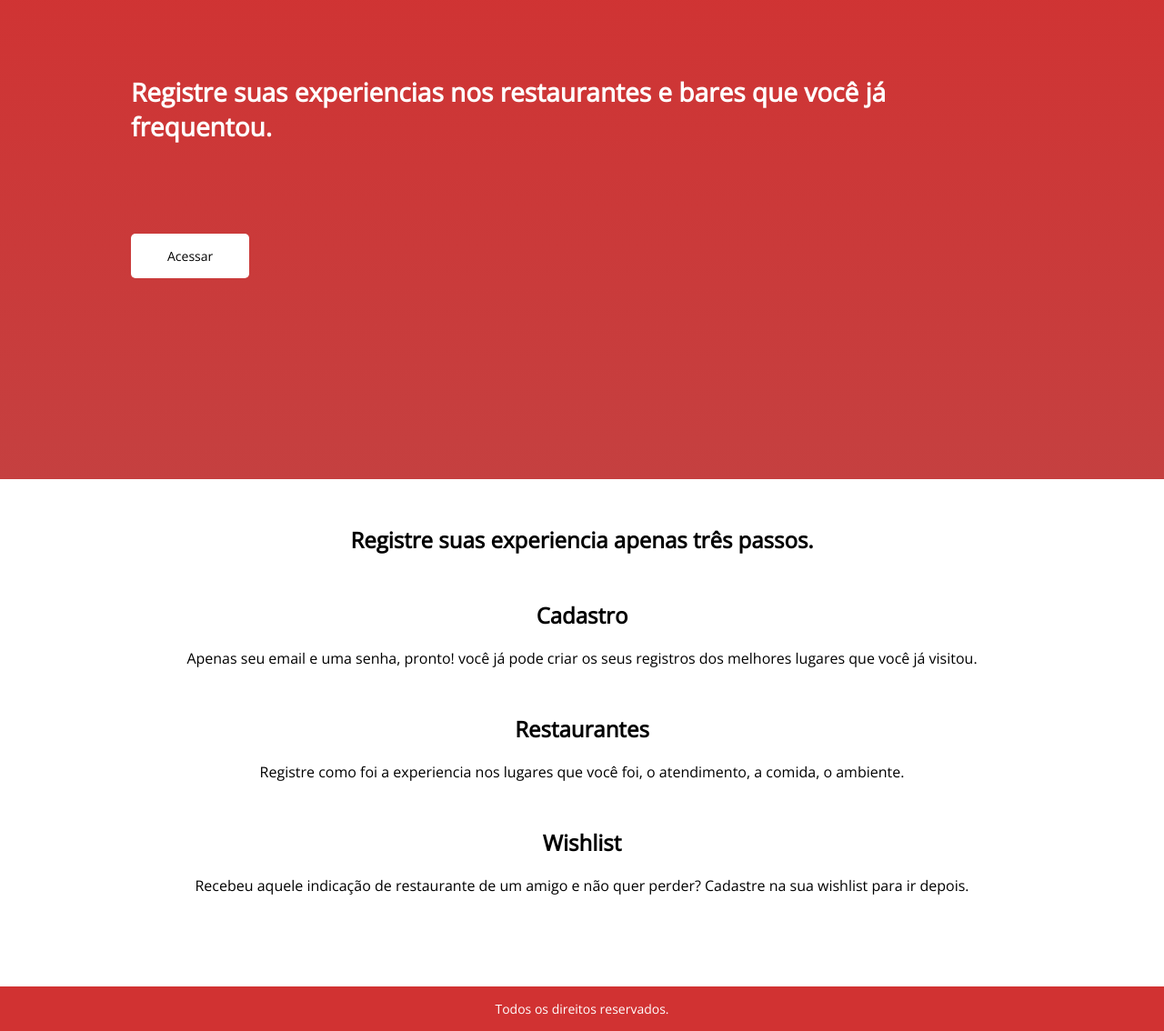
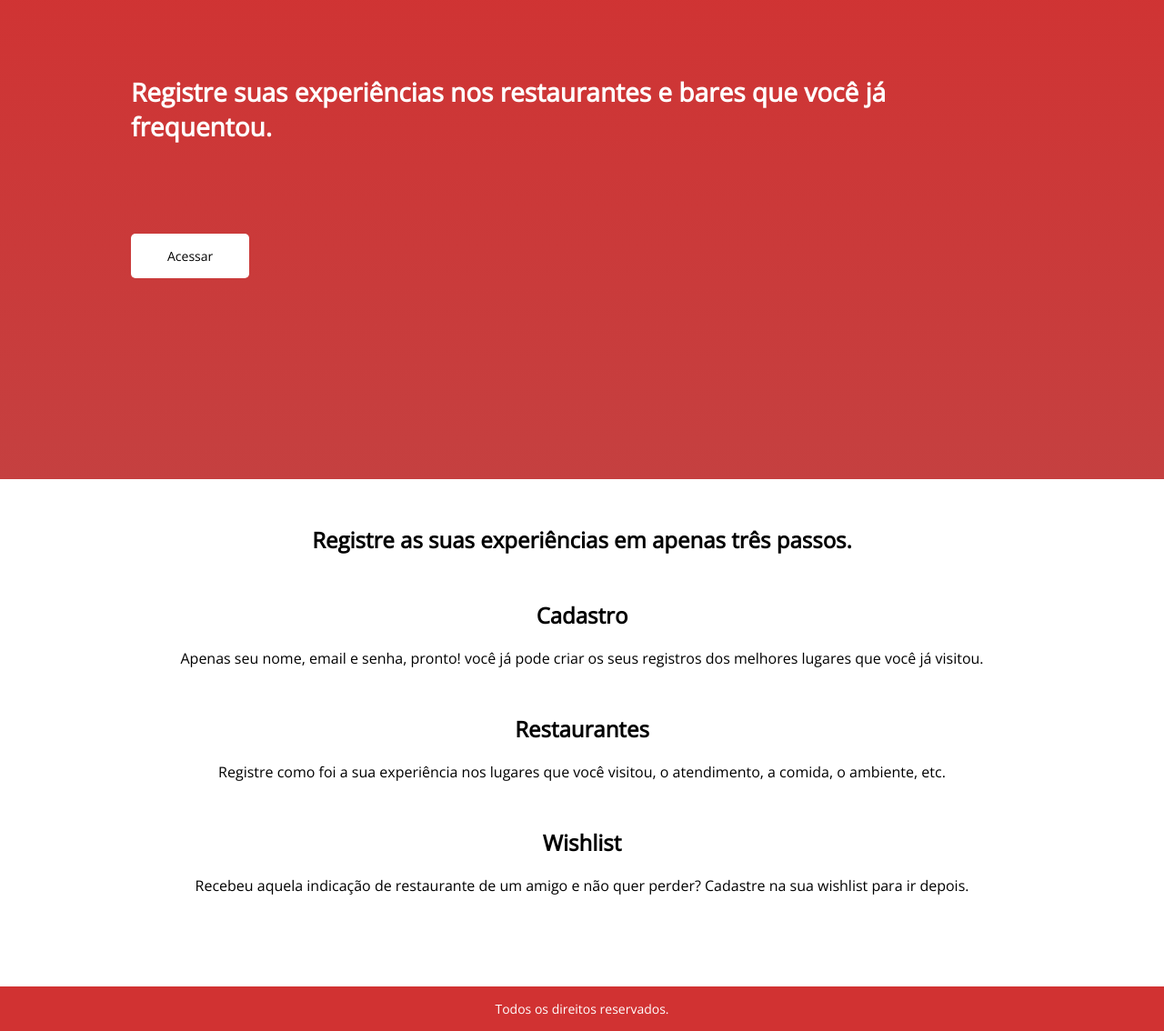
Before and after one commit to gastronomic-evaluations/landingpage, a website: page public/index.html in a window 1280 px wide. Shown: the part 73-1207 px from the top of the page at 91% size. Drawn offline with nearby package versions, Linux system fonts and the light colour scheme.

Commit message:
fix: text

```diff
--- a/public/index.html
+++ b/public/index.html
@@ -4,7 +4,8 @@
   <meta charset="UTF-8">
   <meta name="viewport" content="width=device-width, initial-scale=1.0">
   <meta http-equiv="X-UA-Compatible" content="ie=edge">
-  <title>Junna - Avaliações Gastronomicas</title>
+  <title>Junna - Avaliações Gastronômicas</title>
+  <meta name="description" content="Registre suas experiências nos restaurantes e bares que você já frequentou." />
   <link rel="stylesheet" href="/assets/style.css">
   <link rel="shortcut icon" href="/assets/favicon.png" />
   <link href="https://fonts.googleapis.com/css?family=Open+Sans&display=swap" rel="stylesheet">
@@ -14,11 +15,11 @@
     <div class="wrapper">
       <img
         src="/assets/dish.svg"
-        alt="Junna - Avaliações Gastronomicas"
+        alt="Junna - Avaliações Gastronômicas"
         class="header__logo"
       />
       <div class="header__content">
-        <h1 class="header__title">Registre suas experiencias nos restaurantes e bares que você já frequentou.</h1>
+        <h1 class="header__title">Registre suas experiências nos restaurantes e bares que você já frequentou.</h1>
         <a href="https://junna.herokuapp.com" class="header__callback">Acessar</a>
       </div>
     </div>
@@ -26,19 +27,19 @@
 
   <section class="features">
     <div class="wrapper">
-      <h2 class="features__title">Registre suas experiencia apenas três passos.</h2>
+      <h2 class="features__title">Registre as suas experiências em apenas três passos.</h2>
 
       <div class="feature__item">
         <h2>Cadastro</h2>
-        <p>Apenas seu email e uma senha, pronto! você já pode criar os seus registros dos melhores lugares que você já visitou.</p>
+        <p>Apenas seu nome, email e senha, pronto! você já pode criar os seus registros dos melhores lugares que você já visitou.</p>
       </div>
       <div class="feature__item">
         <h2>Restaurantes</h2>
-        <p>Registre como foi a experiencia nos lugares que você foi, o atendimento, a comida, o ambiente.</p>
+        <p>Registre como foi a sua experiência nos lugares que você visitou, o atendimento, a comida, o ambiente, etc.</p>
       </div>
       <div class="feature__item">
         <h2>Wishlist</h2>
-        <p>Recebeu aquele indicação de restaurante de um amigo e não quer perder? Cadastre na sua wishlist para ir depois.</p>
+        <p>Recebeu aquela indicação de restaurante de um amigo e não quer perder? Cadastre na sua wishlist para ir depois.</p>
       </div>
     </div>
   </section>
```
